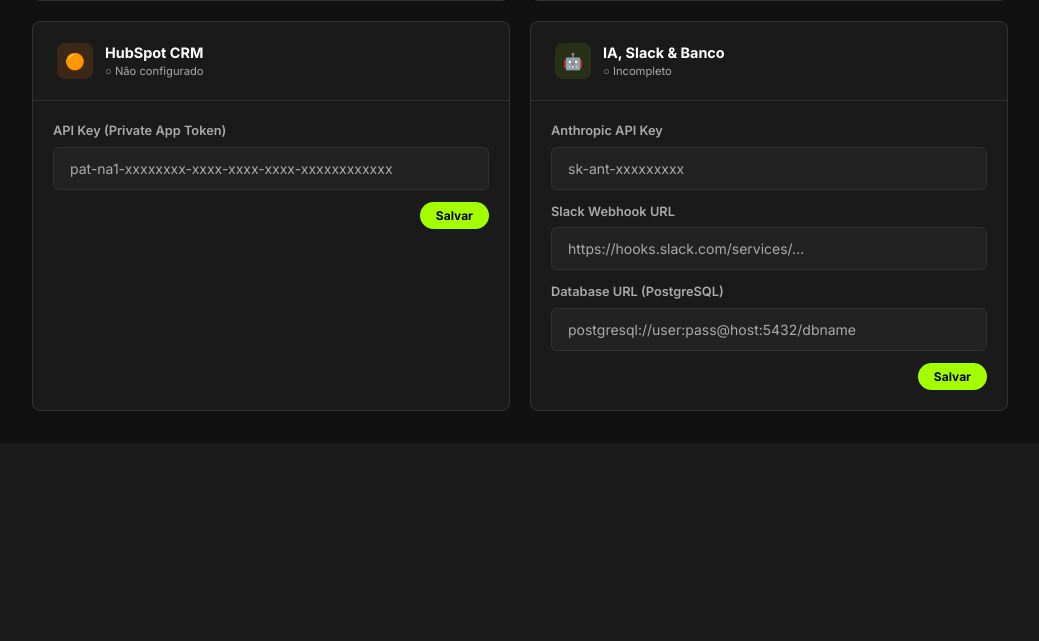
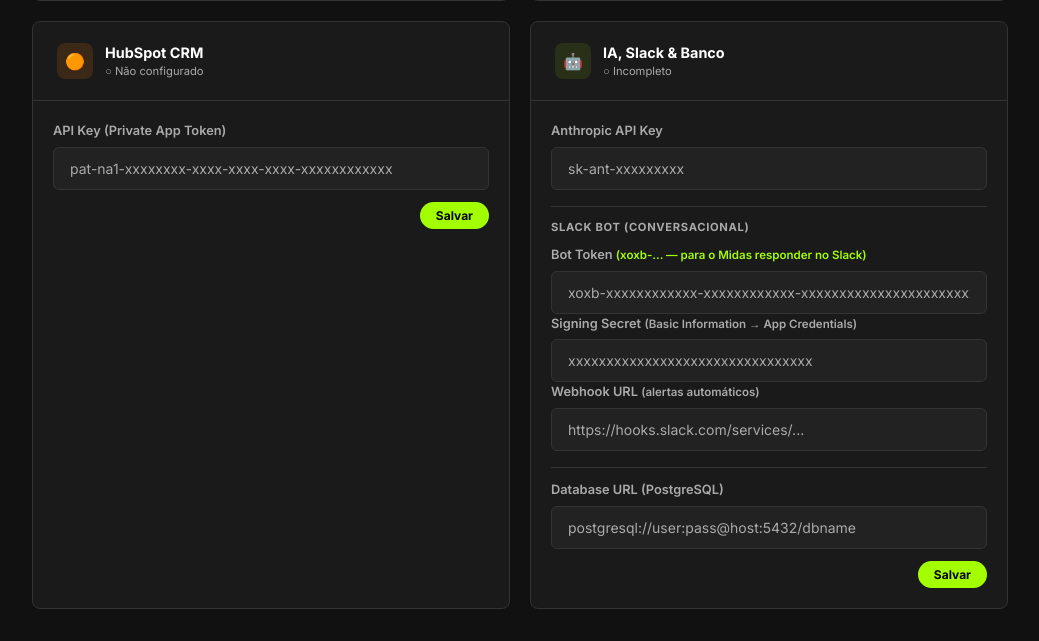
Before and after one commit to JoniLabres/crmtrafegopago, a FastAPI app: page /conexoes in a window 1280 px wide. Shown: the part 1540-2181 px from the top of the page, without its empty margins (240-1279 px from the left). Before the commit the page ends 1951 px from the top, so only its background shows below. Run offline with FastAPI, Linux system fonts and the light colour scheme; data that the repository does not hold is empty; some libraries are stand-ins or nearby versions.

Commit message:
feat: adiciona campos SLACK_BOT_TOKEN e SLACK_SIGNING_SECRET em Conexões
Co-Authored-By: Claude Sonnet 4.6 <noreply@anthropic.com>

```diff
--- a/web/templates/conexoes.html
+++ b/web/templates/conexoes.html
@@ -267,13 +267,26 @@
           <label>Anthropic API Key</label>
           <input name="ANTHROPIC_API_KEY" class="input input-dark" type="password" placeholder="sk-ant-xxxxxxxxx" value="{{ env.ANTHROPIC_API_KEY or '' }}">
         </div>
-        <div class="form-group">
-          <label>Slack Webhook URL</label>
-          <input name="SLACK_WEBHOOK_URL" class="input input-dark" placeholder="https://hooks.slack.com/services/..." value="{{ env.SLACK_WEBHOOK_URL or '' }}">
+        <div style="border-top:1px solid var(--border);padding-top:0.75rem;margin-top:0.25rem;">
+          <div style="font-size:0.7rem;font-weight:700;color:var(--muted);text-transform:uppercase;letter-spacing:0.06em;margin-bottom:0.6rem;">Slack Bot (conversacional)</div>
+          <div class="form-group">
+            <label>Bot Token <span style="color:var(--primary);font-size:0.72rem;">(xoxb-... — para o Midas responder no Slack)</span></label>
+            <input name="SLACK_BOT_TOKEN" class="input input-dark" type="password" placeholder="xoxb-xxxxxxxxxxxx-xxxxxxxxxxxx-xxxxxxxxxxxxxxxxxxxxxxxx" value="{{ env.SLACK_BOT_TOKEN or '' }}">
+          </div>
+          <div class="form-group">
+            <label>Signing Secret <span style="color:var(--muted);font-size:0.72rem;">(Basic Information → App Credentials)</span></label>
+            <input name="SLACK_SIGNING_SECRET" class="input input-dark" type="password" placeholder="xxxxxxxxxxxxxxxxxxxxxxxxxxxxxxxx" value="{{ env.SLACK_SIGNING_SECRET or '' }}">
+          </div>
+          <div class="form-group">
+            <label>Webhook URL <span style="color:var(--muted);font-size:0.72rem;">(alertas automáticos)</span></label>
+            <input name="SLACK_WEBHOOK_URL" class="input input-dark" placeholder="https://hooks.slack.com/services/..." value="{{ env.SLACK_WEBHOOK_URL or '' }}">
+          </div>
         </div>
-        <div class="form-group">
-          <label>Database URL (PostgreSQL)</label>
-          <input name="DATABASE_URL" class="input input-dark" placeholder="postgresql://user:pass@host:5432/dbname" value="{{ env.DATABASE_URL or '' }}">
+        <div style="border-top:1px solid var(--border);padding-top:0.75rem;margin-top:0.25rem;">
+          <div class="form-group">
+            <label>Database URL (PostgreSQL)</label>
+            <input name="DATABASE_URL" class="input input-dark" placeholder="postgresql://user:pass@host:5432/dbname" value="{{ env.DATABASE_URL or '' }}">
+          </div>
         </div>
         <button type="submit" class="btn btn-primary btn-sm" style="align-self:flex-end;">Salvar</button>
       </form>
```
